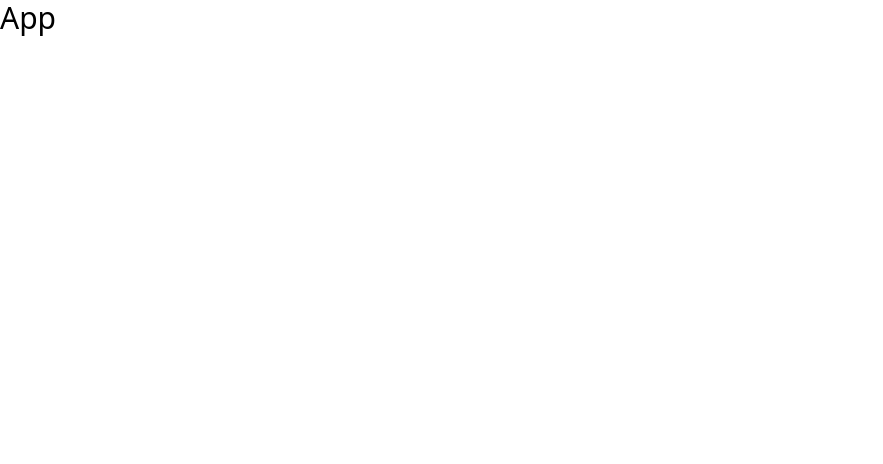
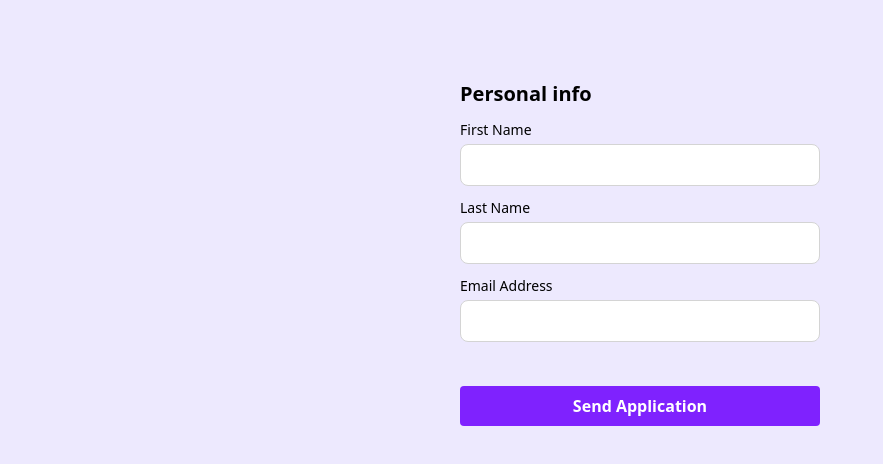
Before and after one commit to GreatLolz/zadanie-react-think1st, a React (Vite) app: page / in a window 1280 px wide. Shown: the top 464 px of the page, without its empty margins (0-883 px from the left). Built offline with nearby package versions, Linux system fonts and the light colour scheme.

Commit message:
add: bare-bones form component

```diff
--- a/src/App.tsx
+++ b/src/App.tsx
@@ -1,9 +1,12 @@
 import "./index.css"
+import WorkoutForm from "./components/WorkoutForm"
 
 function App() {
   return (
     <>
-      <h1 className="text-3xl">App</h1>
+      <div className="flex flex-col min-h-screen bg-violet-100 w-full items-center p-20">
+        <WorkoutForm />
+      </div>
     </>
   )
 }
--- /dev/null
+++ b/src/components/WorkoutForm.tsx
@@ -0,0 +1,38 @@
+import { useState } from "react";
+import Input from "./Input";
+import { type WorkoutFormData } from "../types/types";
+
+export default function WorkoutForm() {
+    const [formData, setFormData] = useState<WorkoutFormData>(
+        {
+            firstName: "",
+            lastName: "",
+            email: "",
+            age: 8,
+            photo: null,
+            date: null,
+        }
+    )
+
+    const handleChange = (name: string, newValue: string | number | File | Date) => {
+        setFormData({ ...formData, [name]: newValue })
+    }
+
+    const handleSubmit = () => {
+        console.log(formData)
+    }
+
+    return (
+        <form className="flex flex-col gap-3 w-full max-w-90">
+            <h1 className="text-xl font-semibold">Personal info</h1>
+            <Input label="First Name" value={formData.firstName} type="text" onChange={(newValue) => handleChange("firstName", newValue)} />
+            <Input label="Last Name" value={formData.lastName} type="text" onChange={(newValue) => handleChange("lastName", newValue)} />
+            <Input label="Email Address" value={formData.email} type="email" onChange={(newValue) => handleChange("email", newValue)} />
+            <button className="bg-violet-600 text-white font-semibold p-2 rounded-sm mt-8 hover:cursor-pointer hover:bg-violet-700"
+                type="submit"
+                onClick={(e) => { e.preventDefault(); handleSubmit() }}
+            >Send Application</button>
+        </form>
+
+    )
+}
--- /dev/null
+++ b/src/types/types.ts
@@ -0,0 +1,8 @@
+export interface WorkoutFormData {
+    firstName: string
+    lastName: string
+    email: string
+    age: number
+    photo: File | null
+    date: Date | null
+}
```
